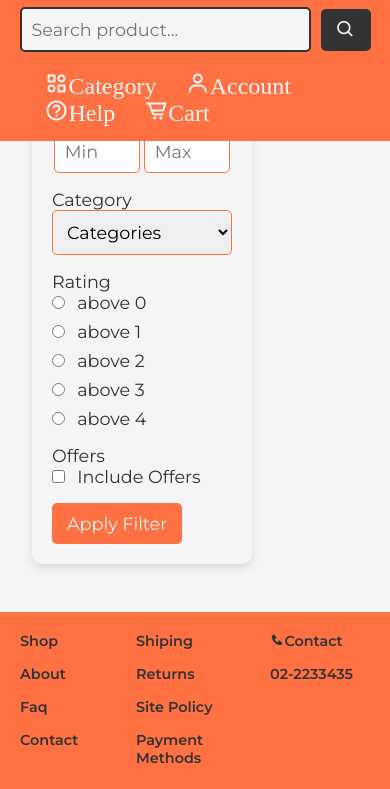
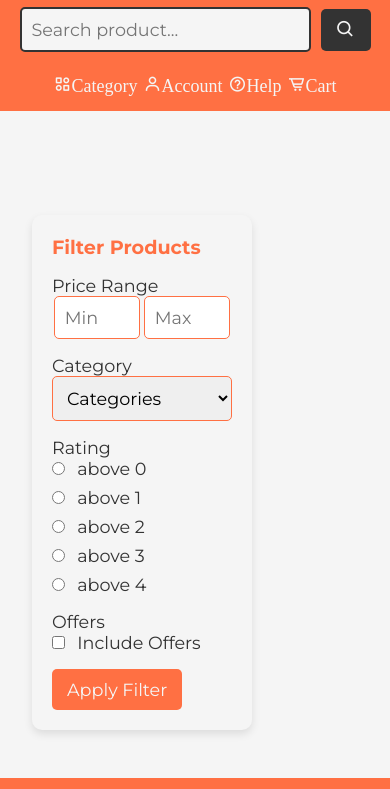
Before and after one commit to EslamRedaMohamed/E-Commerce-Web-Site, a plain HTML site: page filter page.html in a window 390 px wide. Shown: the part 55-844 px from the top of the page. Drawn offline with nearby package versions, Linux system fonts and the light colour scheme; no server answers.

Commit message:
responsiveness Pages

```diff
--- a/cart.css
+++ b/cart.css
@@ -74,16 +74,19 @@ header {
 .icons {
     display: flex;
     align-items: center;
+    flex-wrap: wrap; /* Allow icons to wrap on smaller screens */
 }
 
-.icons i {
+.icons a {
+    display: flex;
+    align-items: center;
     color: var(--background-color); /* White icons */
     font-size: 24px;
     margin-left: 15px;
-
+    text-decoration: none;
 }
 
-.icons i:hover {
+.icons a:hover {
     opacity: 0.6;
 }
 
@@ -238,10 +241,11 @@ header {
 
     .icons {
         margin-top: 10px;
+        justify-content: center;
     }
 
     .icons a {
-        margin-left: 10px;
+        margin: 5px;
         font-size: 20px;
     }
 
@@ -320,6 +324,11 @@ header {
     }
 
     .contact {
-        padding: 20px
+        padding: 20px;
+    }
+
+    .icons a {
+        font-size: 18px;
+        margin: 3px;
     }
 }
--- a/filter page.css
+++ b/filter page.css
@@ -27,8 +27,6 @@ header {
     width: 100%;
     top: 0;
     right: 0;
-    z-index: 1000;
-    position: fixed;
     display: flex;
     align-items: center;
     justify-content: space-between;
@@ -74,18 +72,25 @@ header {
 }
 
 .icons {
-    display: inline-block;
+    display: flex;
+    align-items: center;
+    flex-wrap: wrap; /* Allow icons to wrap on smaller screens */
 }
 
-.icons i {
+.icons a {
+    display: flex;
+    align-items: center;
     color: var(--background-color); /* White icons */
     font-size: 24px;
     margin-left: 15px;
+    text-decoration: none;
 }
 
-.icons i:hover {
+.icons a:hover {
     opacity: 0.6;
 }
+
+
 
 .filter-container {
     display: flex;
@@ -405,4 +410,8 @@ header {
     .contact {
         padding: 20px
     }
+    .icons a {
+        font-size: 18px;
+        margin: 3px;
+    }
 }
--- a/home.css
+++ b/home.css
@@ -27,8 +27,6 @@ header {
     width: 100%;
     top: 0;
     right: 0;
-    z-index: 1000;
-    position: fixed;
     display: flex;
     align-items: center;
     justify-content: space-between;
@@ -76,16 +74,19 @@ header {
 .icons {
     display: flex;
     align-items: center;
+    flex-wrap: wrap; /* Allow icons to wrap on smaller screens */
 }
 
-.icons i {
+.icons a {
+    display: flex;
+    align-items: center;
     color: var(--background-color); /* White icons */
     font-size: 24px;
     margin-left: 15px;
-
+    text-decoration: none;
 }
 
-.icons i:hover {
+.icons a:hover {
     opacity: 0.6;
 }
 /* Slider section                                         */
@@ -401,10 +402,6 @@ section.carousel-section {
         padding: 20px;
     }
 
-    .icons {
-        justify-content: space-around; /* Adjust spacing for smaller screens */
-    }
-
     .icons a {
         font-size: 18px;
         margin: 3px;
```
